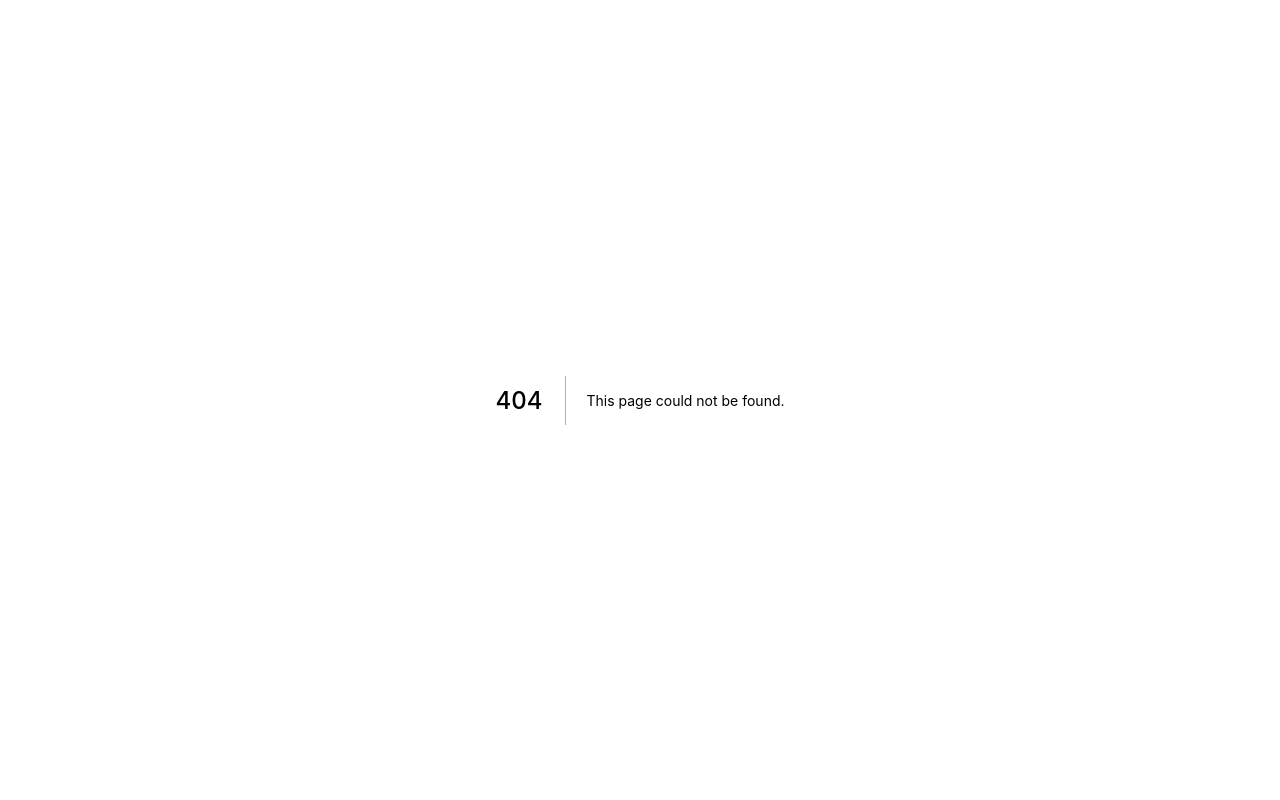
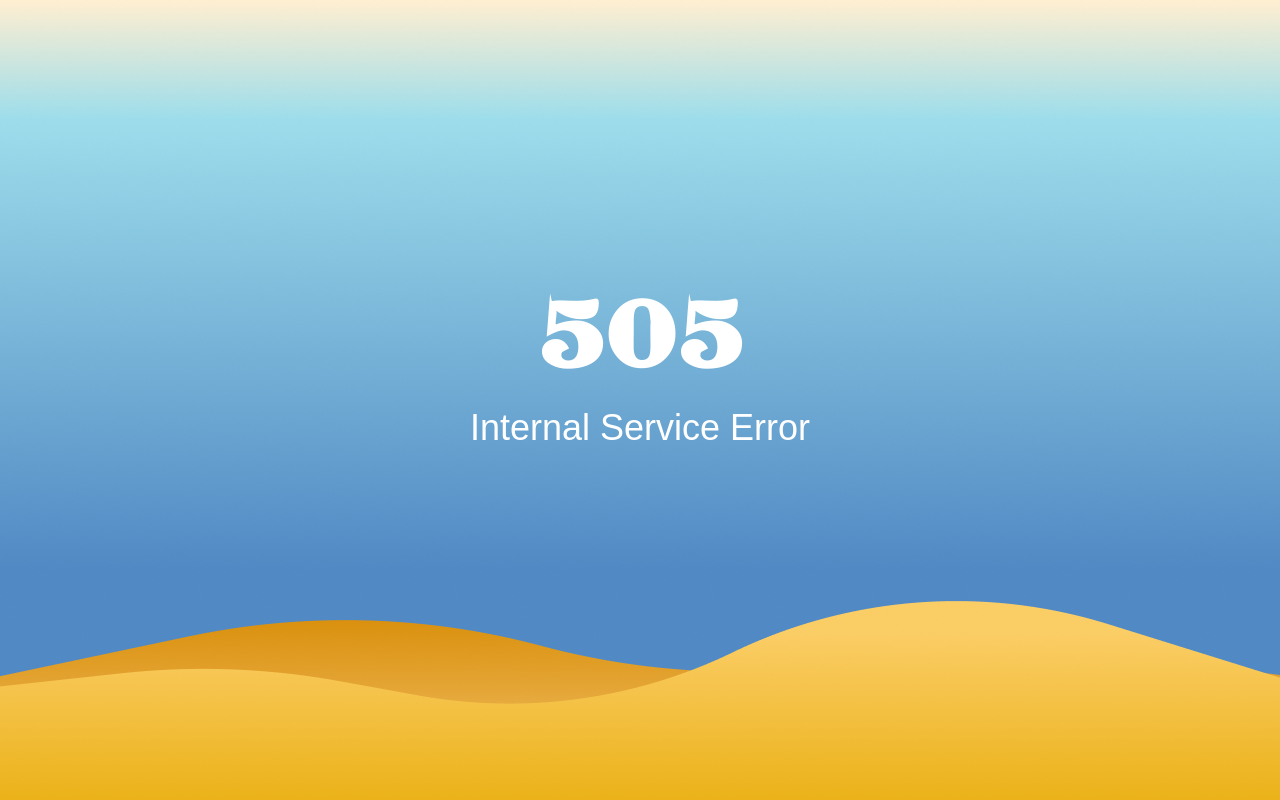
Before and after one commit to Teche-Corp/mabacup-2022-frontend, a Next.js app: page /Error505 in a window 1280 px wide. Before the commit this address had no page. Built offline with nearby package versions, Linux system fonts and the light colour scheme.

Commit message:
feat: add 404 and 505 page

```diff
--- /dev/null
+++ b/pages/Error404.jsx
@@ -0,0 +1,17 @@
+
+export default function Error404() {
+  return (
+    <>
+      <div className="bg-[url('/404.png')] w-screen h-screen bg-cover bg-center">
+        <div className="flex flex-col justify-center items-center text-center text-white gap-y-6 pt-32 xl:pt-52">
+          <h1 className="text-5xl md:text-8xl font-primary font-bold">404</h1>
+          <h2 className="text-xl md:text-4xl font-secondary font-medium">Whoops! Looks like you're diving too deep!</h2>
+          <p className="md:text-2xl font-secondary font-thin">Don't worry we will provide it as soon as possible</p>
+        </div>
+        <div className="flex justify-center items-center">
+          <button href="/" className="bg-white px-12 py-3 mt-16 md:mt-32 font-secondary font-bold rounded-full hover:bg-[#27378E] hover:text-white">Return to home</button>
+        </div>
+      </div>
+    </>
+  )
+}
--- /dev/null
+++ b/pages/Error505.jsx
@@ -0,0 +1,13 @@
+
+export default function Error505() {
+  return (
+    <>
+      <div className="bg-[url('/505.png')] h-screen w-screen bg-cover bg-center">
+        <div className="flex flex-col justify-center items-center text-center text-white gap-y-6 pt-52 xl:pt-72">
+          <h1 className="text-5xl md:text-8xl font-primary font-bold">505</h1>
+          <h2 className="text-xl md:text-4xl font-secondary font-medium">Internal Service Error</h2>
+        </div>
+      </div>
+    </>
+  )
+}
```
Also changed, not shown: public/404.png (added), public/505.png (added).
